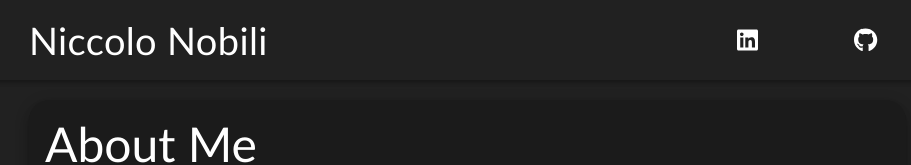
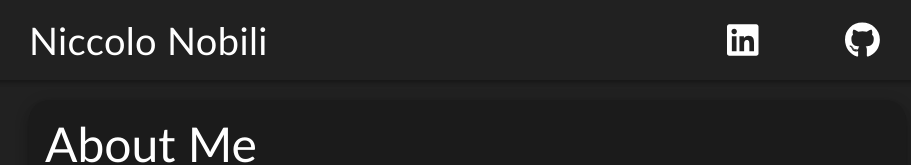
Before and after one commit to strobosco/personal-website, a Next.js app: page / in a window 1280 px wide. Shown: the top 165 px of the page, without its empty margins (155-1066 px from the left). Built offline with nearby package versions, Linux system fonts and the light colour scheme.

Commit message:
Fixed buttons

```diff
--- a/components/NavBar.tsx
+++ b/components/NavBar.tsx
@@ -40,22 +40,28 @@ const NavBar: NextPage = () => {
             </Typography>
             <Box sx={{ position: "absolute", right: 0, mr: 20 }}>
               <IconButton
-                href="https://www.linkedin.com/in/niccolonobili/"
+                href="https://linkedin.com/in/niccolonobili"
                 target="_blank"
                 rel="noopener noreferrer"
+                size="small"
+                edge="start"
                 color="inherit"
+                aria-label="menu"
                 sx={{ mr: 10 }}
               >
-                <FontAwesomeIcon icon={faLinkedin} size="1x"></FontAwesomeIcon>
+                <FontAwesomeIcon icon={faLinkedin} size="2x"></FontAwesomeIcon>
               </IconButton>
               <IconButton
                 href="https://github.com/strobosco"
                 target="_blank"
                 rel="noopener noreferrer"
+                size="small"
+                edge="start"
                 color="inherit"
+                aria-label="menu"
                 sx={{ mr: 10 }}
               >
-                <FontAwesomeIcon icon={faGithub} size="1x"></FontAwesomeIcon>
+                <FontAwesomeIcon icon={faGithub} size="2x"></FontAwesomeIcon>
               </IconButton>
             </Box>
           </Toolbar>
```
